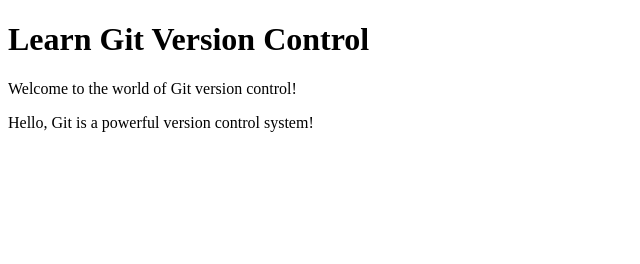
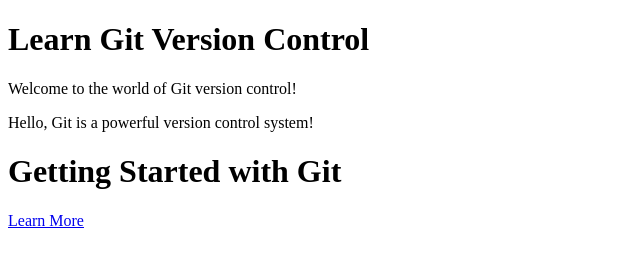
Before and after one commit to SuryaaaDev/learn-git-version-control, a plain HTML site: page index.html in a window 1280 px wide. Shown: the whole page, without its empty margins (0-640 px from the left). Drawn offline with Linux system fonts and the light colour scheme.

Commit message:
add learn more

```diff
--- a/index.html
+++ b/index.html
@@ -9,5 +9,8 @@
     <h1>Learn Git Version Control</h1>
     <p>Welcome to the world of Git version control!</p>
     <p>Hello, Git is a powerful version control system!</p>
+
+    <h1>Getting Started with Git</h1>
+    <a href="#">Learn More</a>
 </body>
 </html>
```
